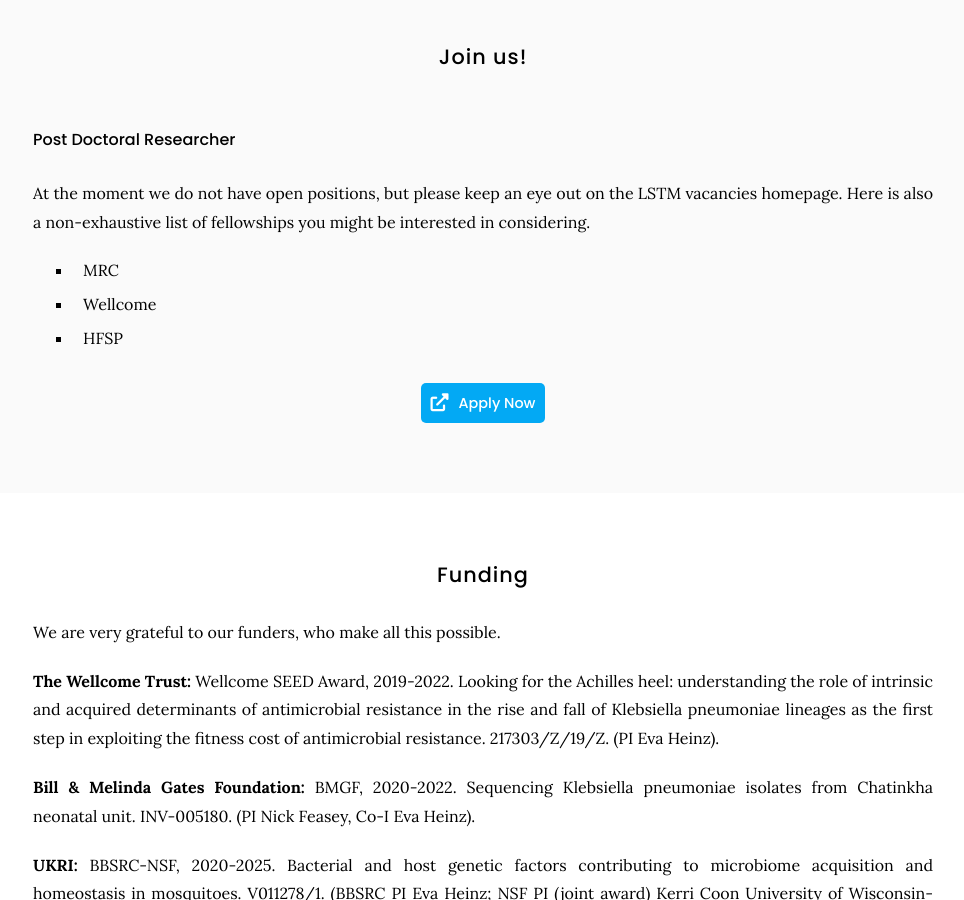
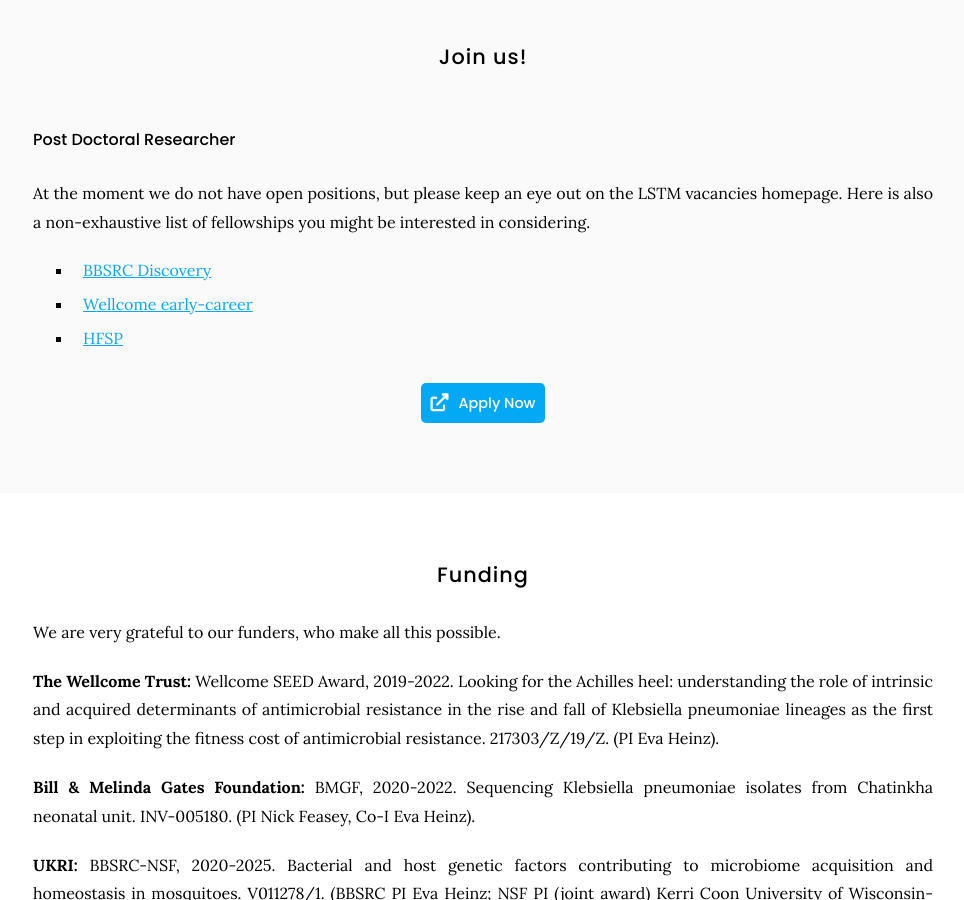
Before and after one commit to Evo-MInt/MicGen-lab-website, a Jekyll site: the page built from team/index.md, in a window 1280 px wide and 900 px high, scrolled down 2116 px. Shown: the whole window, without its empty margins (157-1121 px from the left). Built offline with Jekyll 4.4.1, drawn with Linux system fonts in a browser that asks for light colours.

Commit message:
Update index.md

```diff
--- a/team/index.md
+++ b/team/index.md
@@ -57,9 +57,9 @@ Whilst we are enthusiastic at science, we are also a very friendly and open grou
 
 At the moment we do not have open positions, but please keep an eye out on the LSTM vacancies homepage. Here is also a non-exhaustive list of fellowships you might be interested in considering.
 
-- MRC
-- Wellcome
-- HFSP
+- [BBSRC Discovery](https://www.ukri.org/opportunity/bbsrc-discovery-fellowships-2022/)
+- [Wellcome early-career](https://wellcome.org/grant-funding/schemes/early-career-awards)
+- [HFSP](https://www.hfsp.org/funding/hfsp-funding/postdoctoral-fellowships)
 
 {% include link.html type="external" link="https://google.com/" text="Apply Now" icon="" style="button" %}
 {:.center}
```
